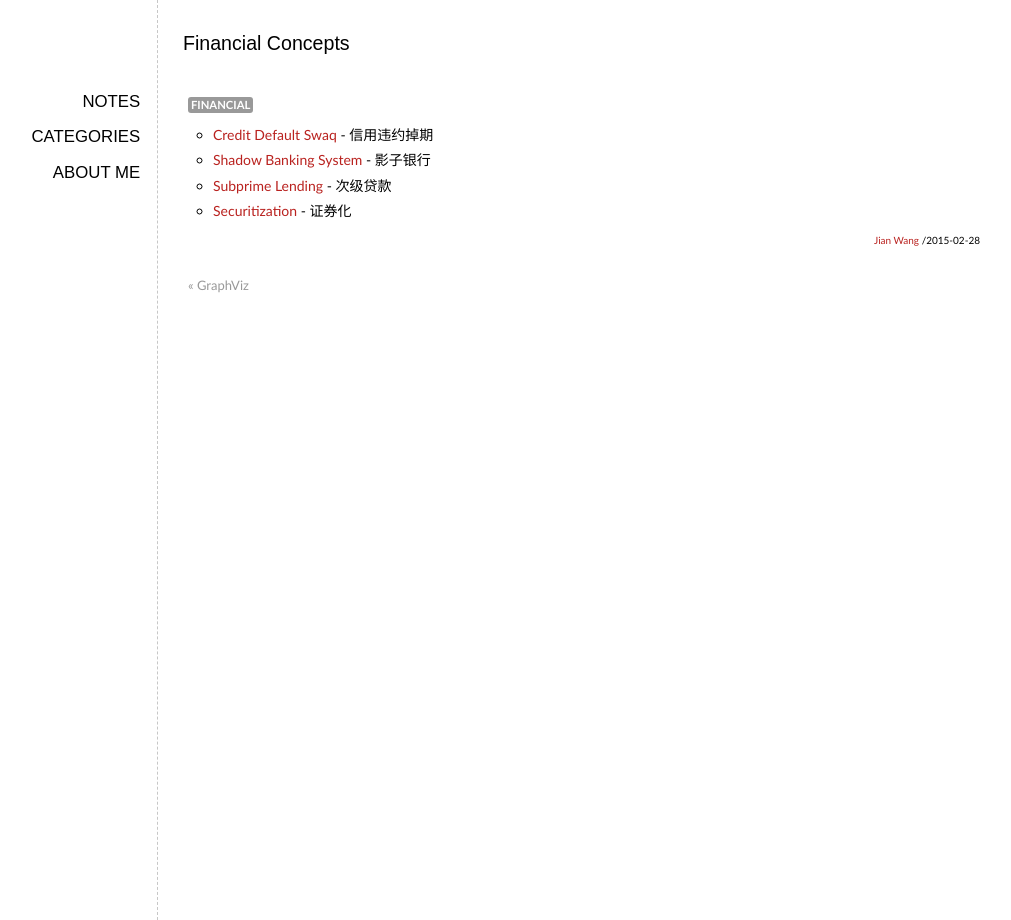
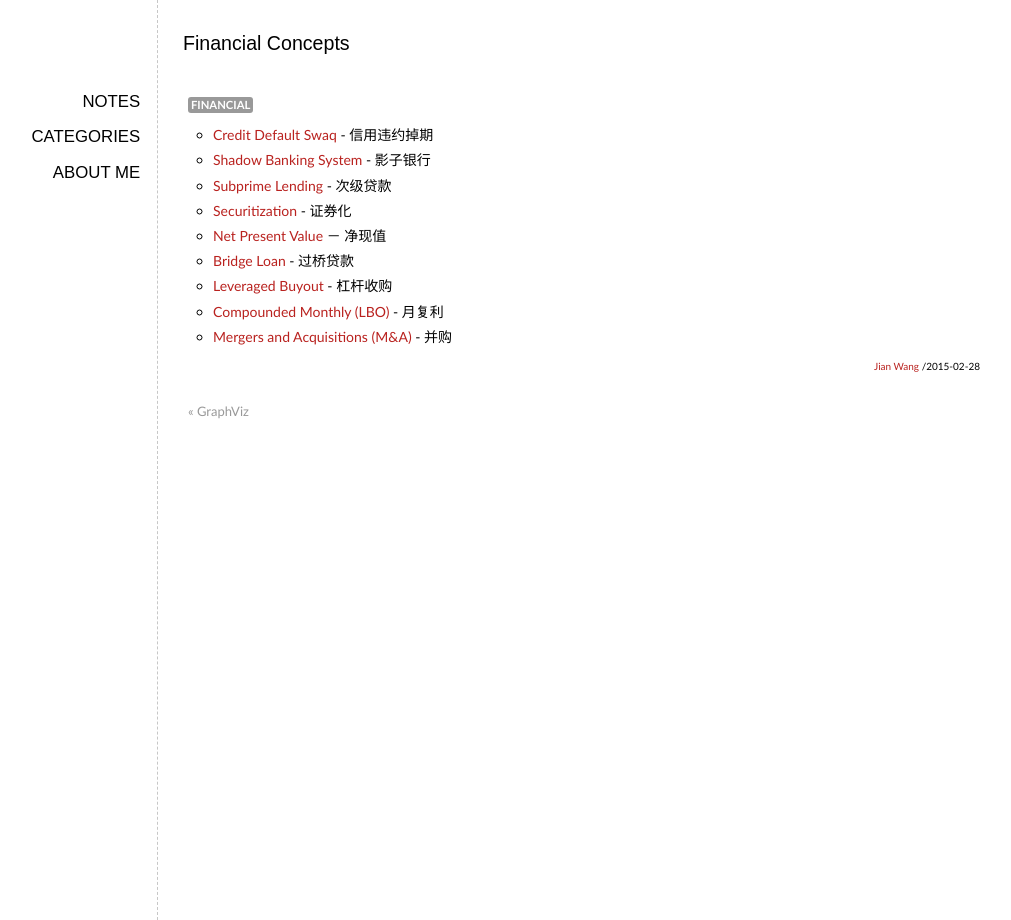
Before and after one commit to elan2wang/note, a Jekyll site: the page built from _posts/2015-02-28-financial-concepts.md, in a window 1280 px wide. Shown: the whole page, without its empty margins (93-1104 px from the left). Built offline with Jekyll 4.4.1, drawn with Linux system fonts in a browser that asks for light colours; Markdown is read by kramdown in place of the engine named in the settings; comment, search, counter and statistics services are not loaded.

Commit message:
edit financial concepts

```diff
--- a/_posts/2015-02-28-financial-concepts.md
+++ b/_posts/2015-02-28-financial-concepts.md
@@ -9,3 +9,8 @@ categories: financial
 - [Shadow Banking System](http://en.wikipedia.org/wiki/Shadow_banking_system) - 影子银行
 - [Subprime Lending](http://en.wikipedia.org/wiki/Subprime_lending) - 次级贷款
 - [Securitization](http://en.wikipedia.org/wiki/Securitization) - 证券化
+- [Net Present Value](http://www.investopedia.com/ask/answers/021115/what-formula-calculating-net-present-value-npv-excel.asp) － 净现值
+- [Bridge Loan](http://en.wikipedia.org/wiki/Bridge_loan) - 过桥贷款
+- [Leveraged Buyout](http://en.wikipedia.org/wiki/Leveraged_buyout) - 杠杆收购
+- [Compounded Monthly (LBO)]() - 月复利
+- [Mergers and Acquisitions (M&A)](http://en.wikipedia.org/wiki/Mergers_and_acquisitions) - 并购
```
